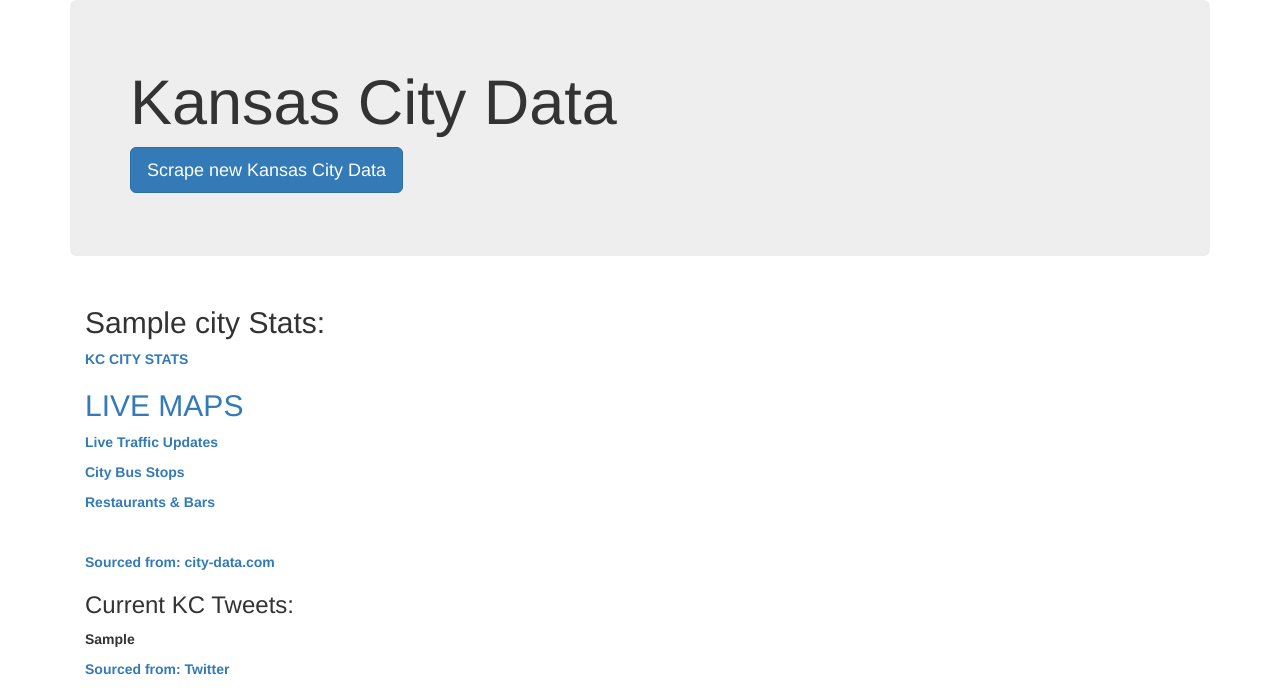
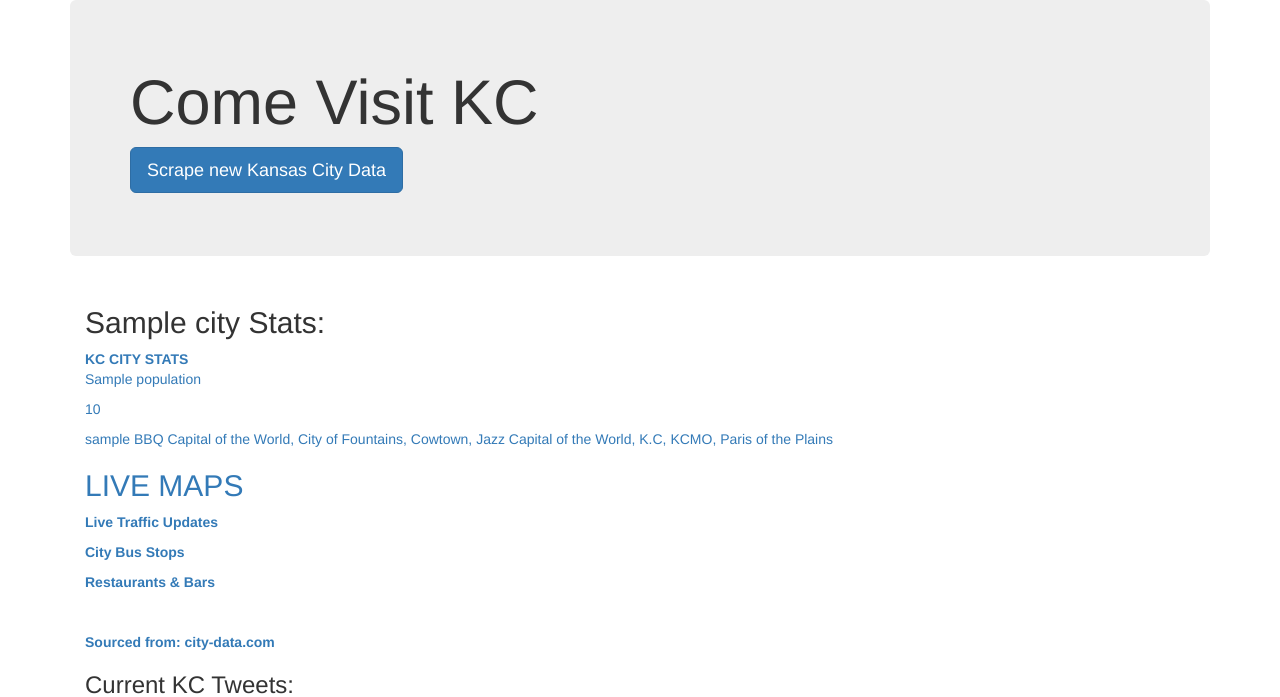
Before and after one commit to TrueBlue8515/Project_2, a Flask app: page / in a window 1280 px wide. Shown: the top 697 px of the page. Run offline with Flask 2, Linux system fonts and the light colour scheme; a database or web service that is not in the repository returns one stand-in record (values such as "Sample title"); some libraries are stand-ins or nearby versions.

Commit message:
FLASK app added maps, kept Brandon's format for FLASK

```diff
--- a/Brandon/templates/index.html
+++ b/Brandon/templates/index.html
@@ -14,7 +14,7 @@
     <div class="container">
 
         <div class="jumbotron">
-            <h1>Kansas City Data</h1>
+            <h1>Come Visit KC</h1>
             <p><a class="btn btn-primary btn-lg" href="/scrape" role="button">Scrape new Kansas City Data</a></p>
         </div>
 
@@ -22,11 +22,14 @@
         <div class="row">
             <div class="col-md-12">
                 <h2>{{ kc.city }} Stats:</h2> <strong><a href="">KC CITY STATS<a></strong>
-
+                <p>{{ kc.population }}</p>
+                <p>{{ kc.costOfLiving }}</p>
+                <p>{{ kc.nickNames }} BBQ Capital of the World, City of Fountains, Cowtown, Jazz Capital of the World, K.C, KCMO,
+                        Paris of the Plains</p>
                     <h2>LIVE MAPS</h2> <strong>
-                <p></p> <strong><a href="../Leaflet/Traffic/Traffic.html">Live Traffic Updates</a></strong>
+                <p></p><strong><a href="../Leaflet/Traffic/Traffic.html">Live Traffic Updates</a></strong>
                 <p></p><strong><a href="../Leaflet/Bus Stops/Bus.html">City Bus Stops</a></strong>
-                <p></p> <strong><a href="..Leaflet/Restaurants/Restaurants.html">Restaurants & Bars</a></strong>
+                <p></p><strong><a href="../Leaflet/Restaurants/Restaurants.html">Restaurants & Bars</a></strong>
                 <br>
                 <br>
                 <br>
```
